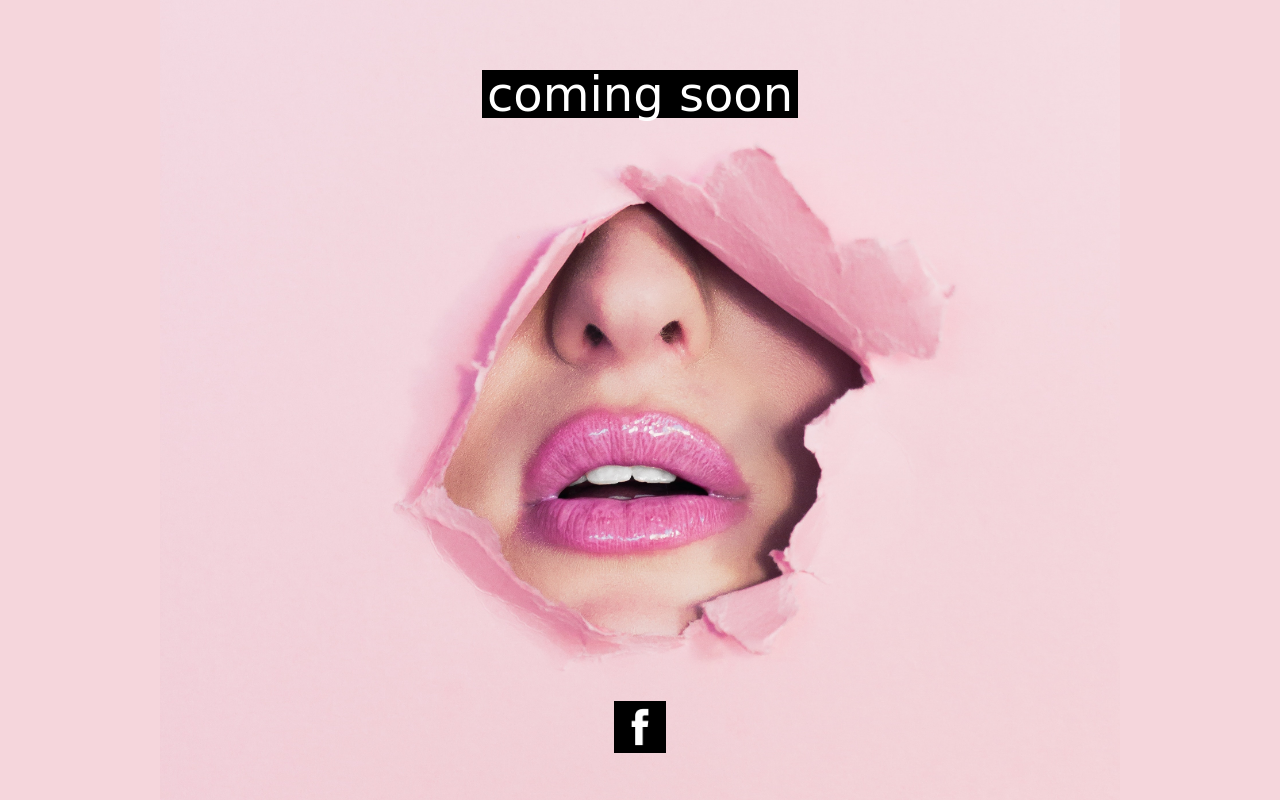
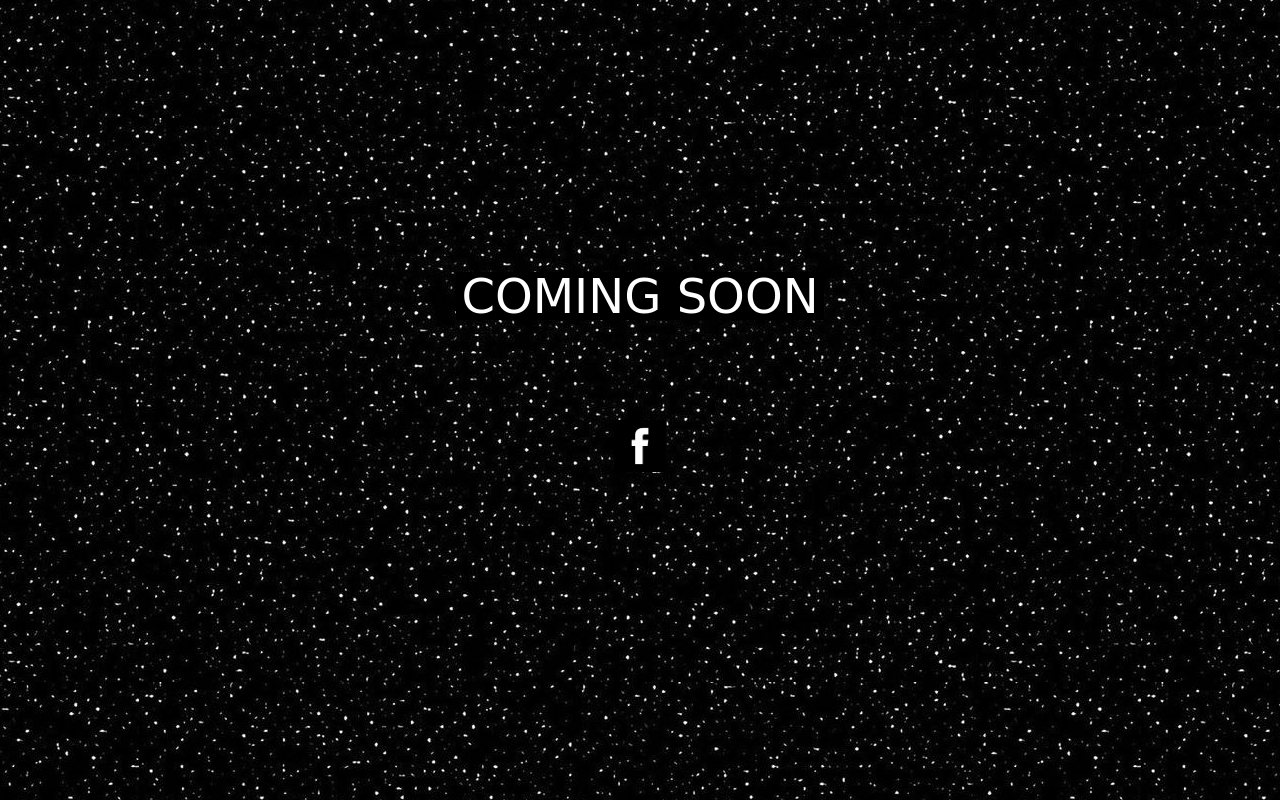
Before and after one commit to jenasancartier/strangebabe.com, a website: page index.html in a window 1280 px wide. Drawn offline with Linux system fonts and the light colour scheme; a web font is replaced by a local one.

Commit message:
update to new branding, change favicon

```diff
--- a/index.html
+++ b/index.html
@@ -11,8 +11,9 @@
   <body>
     <div class="splash-body">
       <div class="content">
-        <a class="title" href="https://www.facebook.com/strangebabelife">coming soon</a>
-        <a class="social" href="https://www.facebook.com/strangebabelife"></a>
+        <!-- <a class="title" href="https://www.facebook.com/strangebabemagic">content, community, & practical magic for the sacred rebel.</a> -->
+        <a class="soon" href="https://www.facebook.com/strangebabemagic">COMING SOON</a>
+        <a class="social" href="https://www.facebook.com/strangebabemagic"></a>
       </div>
     </div>
   </body>
--- a/styles.css
+++ b/styles.css
@@ -1,26 +1,28 @@
 * { padding: 0; margin: 0 }
 
 body {
-  background-color: #F5D6DC;
+  background-color: #000000;
   height: 100%;
 }
 
 .splash-body {
   display: flex;
   justify-content: center;
-  background: url(./lips-cropped.jpg);
+  /* background: url(./bundo-kim-1022074-unsplash.jpg); */
+  background: url(./starry.jpg);
   background-position: center;
-  background-size: cover;
-  width: 75%;
+  /* background-size: cover; */
+  background-repeat: repeat;
+  /* width: 75%; */
   height: 100vh;
-  max-width: 1000px;
+  /* max-width: 1000px; */
   margin: auto;
 }
 
 .content {
   display: flex;
   flex-direction: column;
-  justify-content: space-between;
+  justify-content: center;
   align-items: center;
 }
 
@@ -33,17 +35,37 @@ body {
   text-decoration: none;
   text-align: center;
   background: #000;
-  margin-top: 22%;
+  margin-top: 3%;
   padding: 0 5px;
   transition: .3s ease;
 }
-
 .title:hover {
   cursor: pointer;
   /* transform: scale(.8); */
-  box-shadow: 15px 15px orange;
+  box-shadow: 15px 15px #7A403A;
   transition: .3s ease;
 }
+
+.soon {
+  display: block;
+  font-size: 48px;
+  font-family: 'Shrikhand', cursive;
+  color: #fff;
+  line-height: 1;
+  text-decoration: none;
+  text-align: center;
+  background: #000;
+  padding: 0 5px;
+  margin-bottom: 100px;
+  transition: .3s ease;
+}
+.soon:hover {
+  cursor: pointer;
+  /* transform: scale(.8); */
+  box-shadow: 15px 15px #7A403A;
+  transition: .3s ease;
+}
+
 
 
 .social {
@@ -59,8 +81,8 @@ body {
 .social:hover {
   cursor: pointer;
   /* transform: scale(1.1); */
-  box-shadow: 10px 10px orange;
-  background-color: orange;
+  box-shadow: 10px 10px #7A403A;
+  background-color: #7A403A;
   transition: .3s ease;
 }
 
```
Also changed, not shown: favicon.ico, glitch.png (added), jupiter-2.jpg (added), starry.jpg (added), transmothify.jpg (added), 1 other file.
